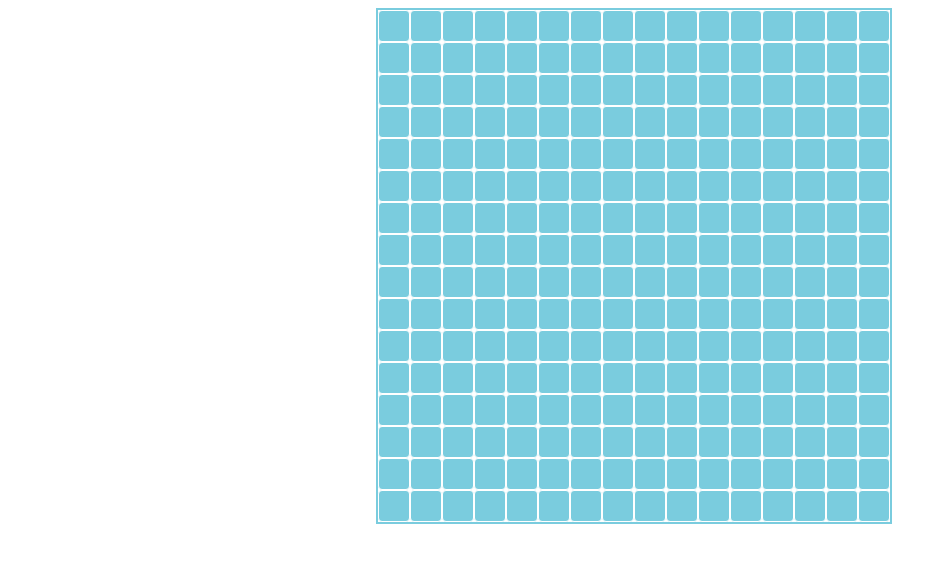
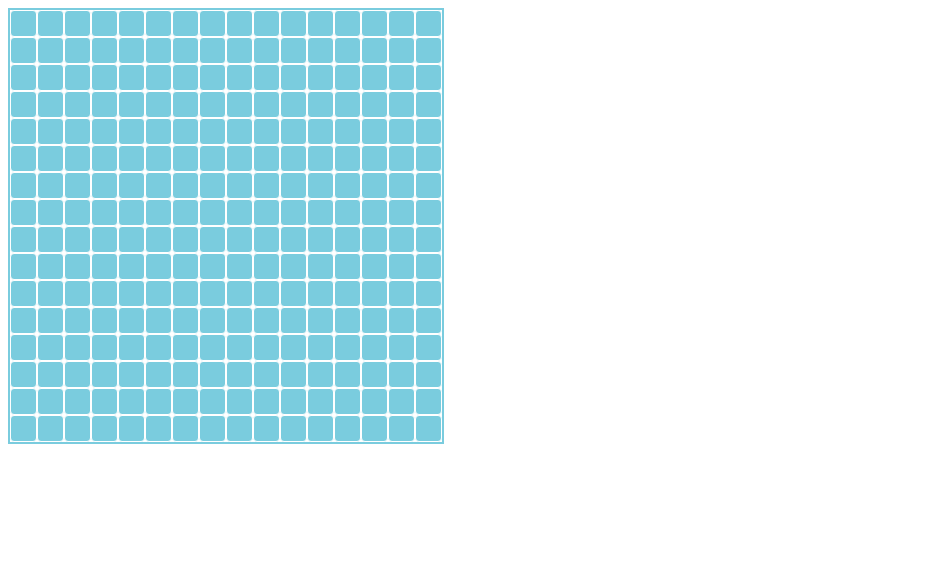
Before and after one commit to TicTacTaw/minesvelter, a Svelte app: page / in a window 1280 px wide. Shown: the top 562 px of the page, without its empty margins (0-947 px from the left). Built offline with nearby package versions, Linux system fonts and the light colour scheme; the HTML template or start-up script is replaced by a standard one.

Commit message:
feat(gameplay): game over screen

```diff
--- a/src/App.svelte
+++ b/src/App.svelte
@@ -1,7 +1,11 @@
 <script>
   import { beforeUpdate } from 'svelte'
+  import { fly } from 'svelte/transition'
   import { board, SIZE_X } from './stores/board.js'
   import Tile from './components/Tile.svelte'
+
+  let results = null
+
   let myBoard = []
   const unsubscribe = board.subscribe(value => {
     myBoard = value
@@ -14,6 +18,22 @@
       updatedBoard.splice(cell.index, 1, { ...cell, revealed: true })
       return updatedBoard
     })
+
+    if (cell.hasMine) {
+      results = { isWin: false }
+      const nextMines = myBoard.filter(tile => tile.hasMine && !tile.flagged)
+      nextMines.forEach(truc => handleClick({ detail: { cell: truc } }))
+      return
+    }
+    const unrevealedTiles = myBoard.filter(({ revealed }) => !revealed)
+    if (unrevealedTiles.every(({ hasMine }) => hasMine)) {
+      unrevealedTiles.forEach(
+        truc => !truc.flagged && flagCell({ detail: { cell: truc } })
+      )
+      results = { isWin: true }
+      return
+    }
+
     if (cell.minesAround === 0 && !cell.hasMine) {
       const nextMines = myBoard.filter(
         tile =>
@@ -75,13 +95,36 @@
 
 <style>
   .boardWrapper {
-    width: 529px;
     margin: 0 auto;
   }
+
+  .grid {
+    position: relative;
+    display: inline-block;
+  }
+
   table {
     border-spacing: 0;
     border-collapse: collapse;
     border: 2px solid #7accde;
+  }
+
+  .resultsWrapper {
+    position: absolute;
+    display: flex;
+    align-items: center;
+    justify-content: center;
+    width: 100%;
+    height: 100%;
+    top: 0;
+    left: 0;
+  }
+  .results {
+    padding: 20px 60px;
+    background-color: rgba(0, 0, 0, 0.4);
+    font-size: 30px;
+    color: white;
+    font-weight: bold;
   }
 </style>
 
@@ -103,5 +146,13 @@
         </tr>
       {/each}
     </table>
+
+    {#if results}
+      <div class="resultsWrapper">
+        <div in:fly={{ y: -100, duration: 500 }} class="results">
+          {#if !results.isWin}OOPS !{:else}YAY{/if}
+        </div>
+      </div>
+    {/if}
   </div>
 </div>
--- a/src/components/Tile.svelte
+++ b/src/components/Tile.svelte
@@ -20,15 +20,18 @@
 <style>
   .tile {
     background-color: #7accde;
-    width: 30px;
-    height: 30px;
+    width: 25px;
+    height: 25px;
     border-radius: 4px;
     text-align: center;
-    line-height: 30px;
+    line-height: 25px;
     border: solid 0.5px white;
     font-weight: bold;
     cursor: default;
     user-select: none;
+  }
+  .tile:hover {
+    background-color: #4799ab;
   }
   .tile > img {
     width: 100%;
```
